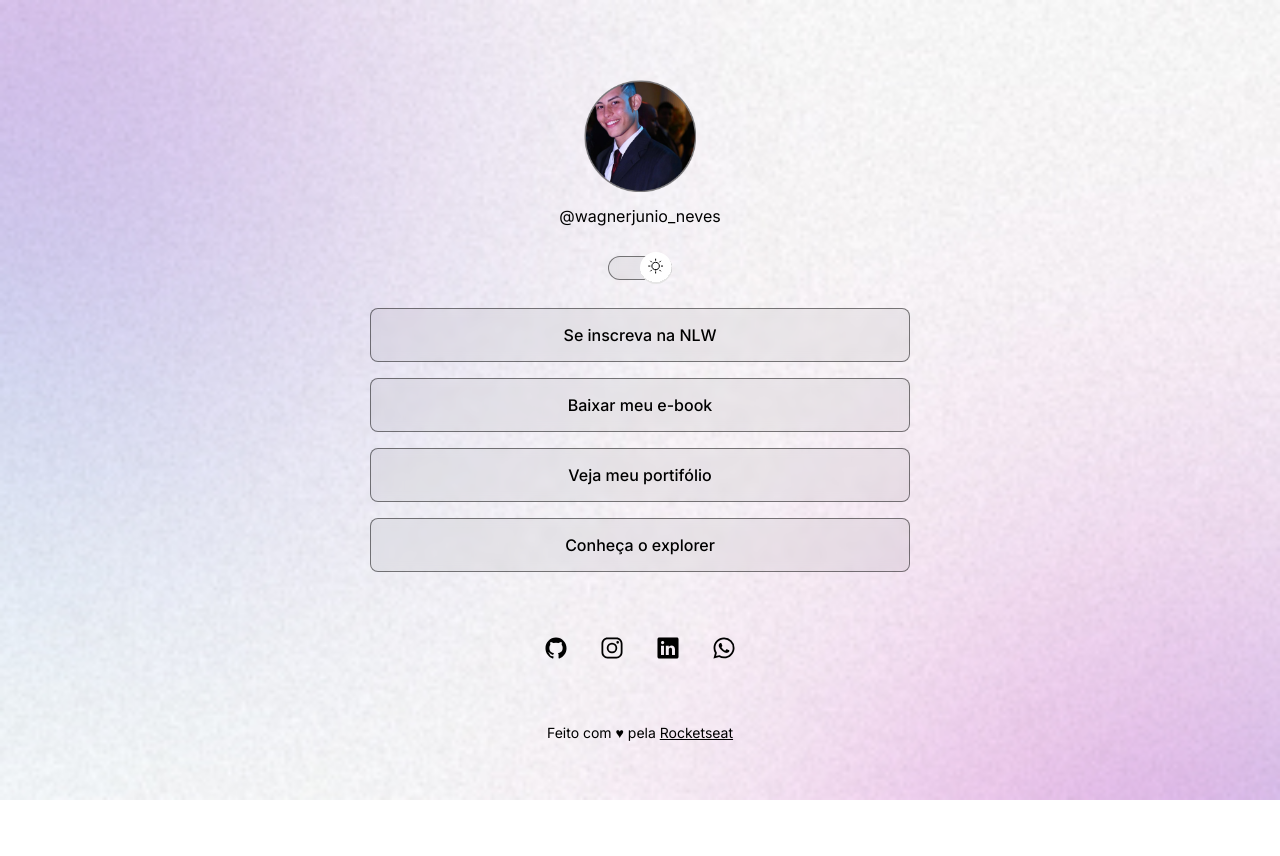
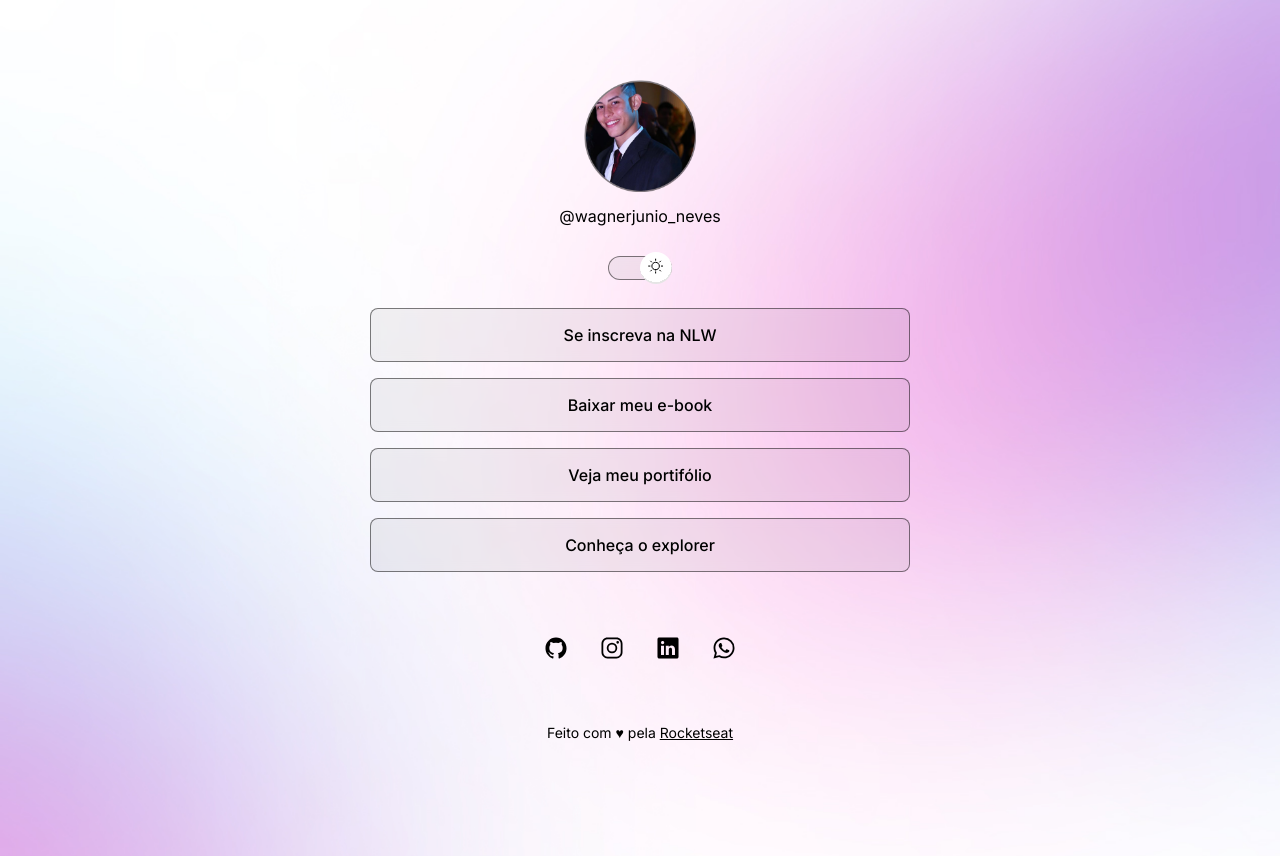
Before and after one commit to WagnerDeveloper/Primeiro_Projeto, a plain HTML site: page index.html in a window 1280 px wide. Both pictures are taken after a click on the element 640 px from the left and 267 px from the top of the page. Before the commit the page ends 800 px from the top, so only its background shows below. Drawn offline with nearby package versions, Linux system fonts and the light colour scheme.

Commit message:
change background based on media queires

```diff
--- a/style.css
+++ b/style.css
@@ -12,7 +12,7 @@
   --highlight-color: rgba(255, 255, 255, 0.2);
   --switch-bg-url: url(./Assets/moon-stars.svg);
 }
-.light{
+.light {
   --text-color: black;
   --bg-url: url(./Assets/bg-mobile-light.jpg);
   --stroke-color: rgba(0, 0, 0, 0.5);
@@ -23,6 +23,7 @@
 }
 body {
   background: var(--bg-url) no-repeat top center/cover;
+  height: 100vh;
 }
 body * {
   font-family: "Inter", sans-serif;
@@ -58,7 +59,7 @@ body * {
 #switch button {
   width: 32px;
   height: 32px;
-  background:white var(--switch-bg-url)no-repeat center;
+  background: white var(--switch-bg-url) no-repeat center;
   border: 0;
   border-radius: 50%;
 
@@ -70,12 +71,12 @@ body * {
   transform: translateY(-50%);
 }
 
-.light #switch button{
+.light #switch button {
   right: 0;
   left: initial;
 }
 
-#switch span{
+#switch span {
   display: block;
   width: 64px;
   height: 24px;
@@ -107,7 +108,7 @@ ul li a {
   text-decoration: none;
   font-weight: 500;
 
-  transition:background 0.3s;
+  transition: background 0.3s;
 }
 /*pseudo -selector*/
 ul li a:hover {
@@ -142,3 +143,13 @@ footer {
   text-align: center;
   font-size: 14px;
 }
+
+/* media queries */
+@media (min-width: 700px) {
+  :root {
+    --bg-url: url(./Assets/bg-descktop-.jpg);
+  }
+  .light {
+    --bg-url: url(./Assets/bg-descktop-light.jpg);
+  }
+}
```
Also changed, not shown: index.html (+1 -1 lines), Assets/bg-descktop-.jpg (added), Assets/bg-descktop-light.jpg (added).
